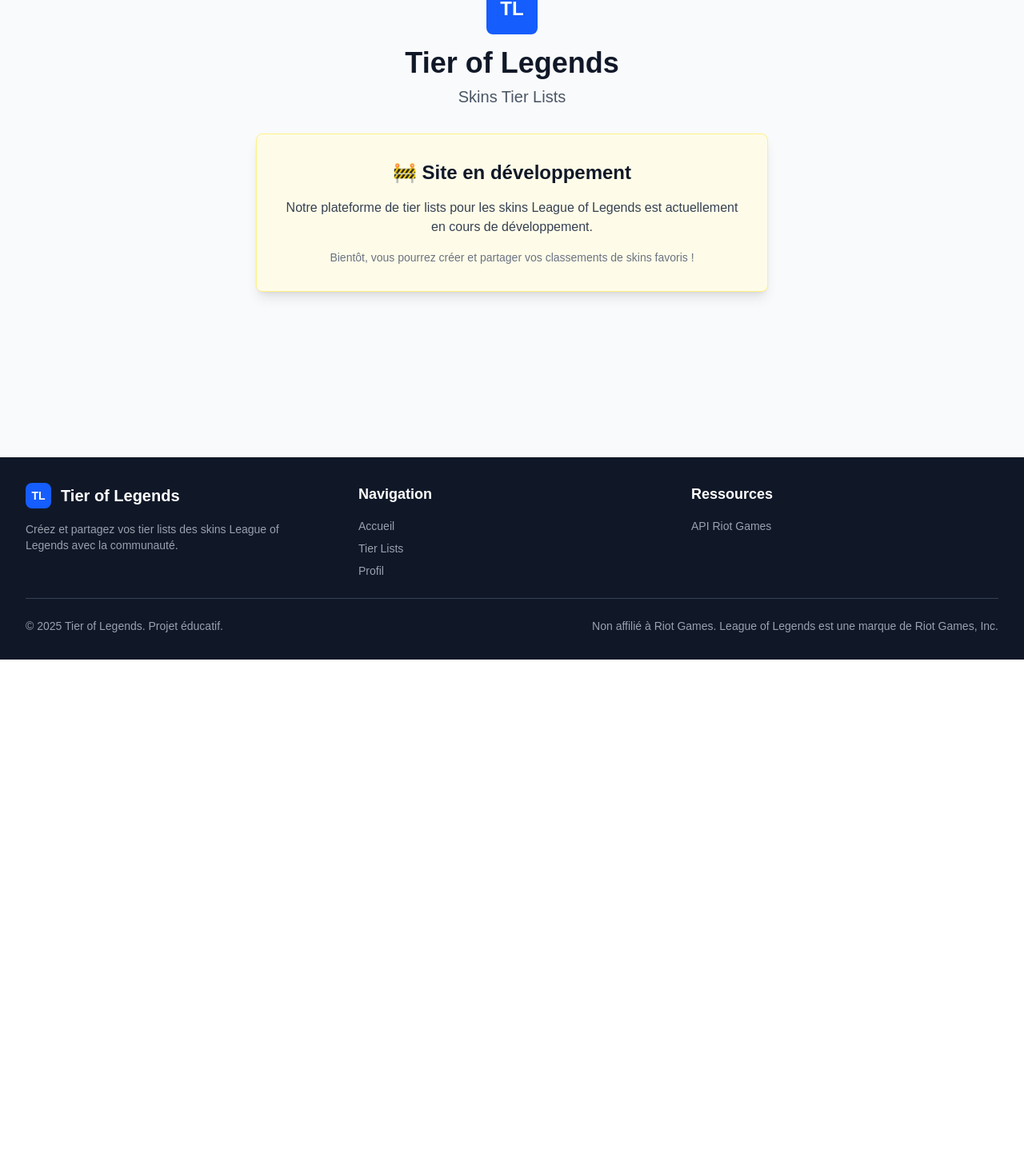
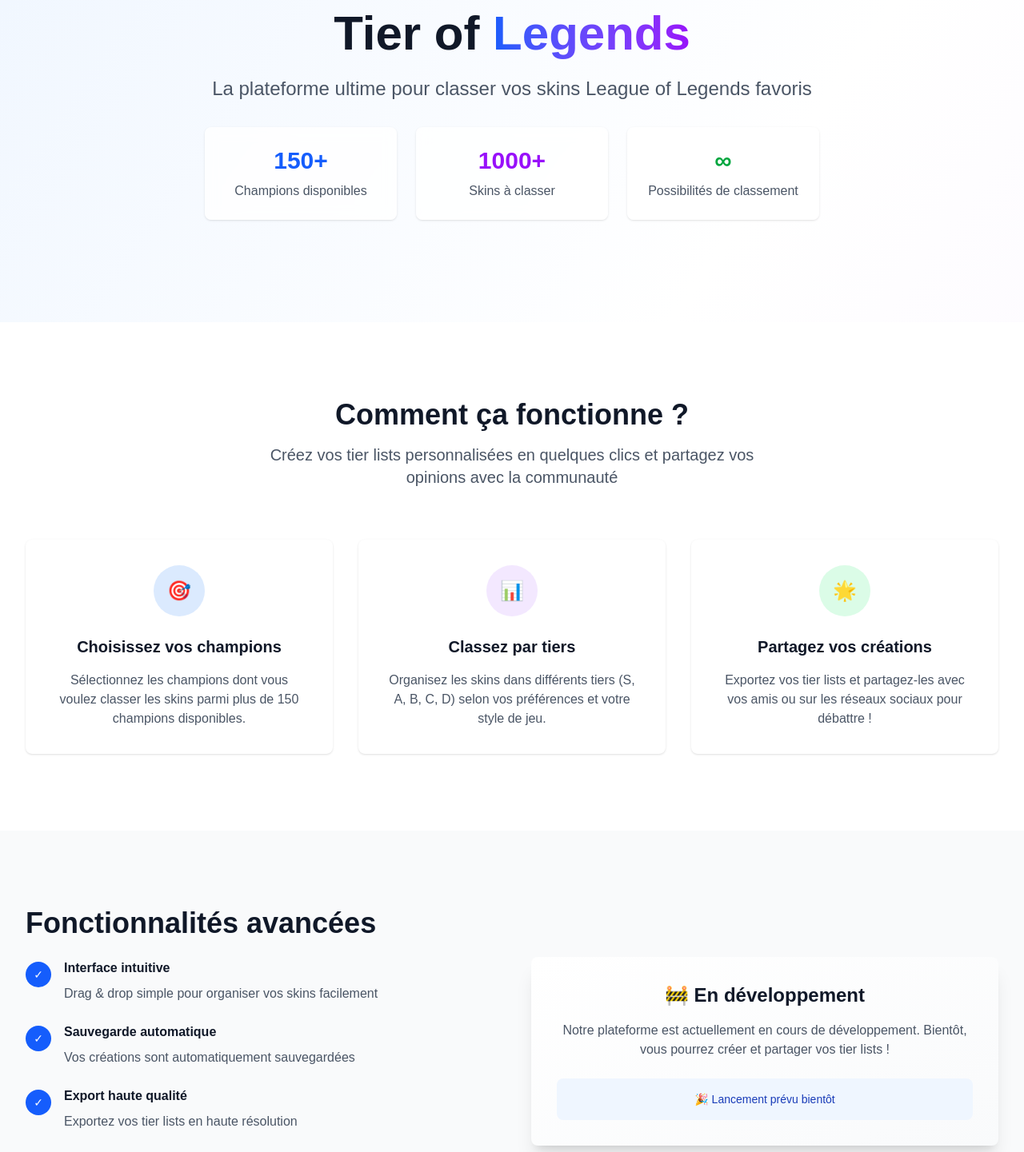
Before and after one commit to ThysmaJS/TierOfLegends, a Next.js app: page / in a window 1280 px wide. Shown: the part 292-1733 px from the top of the page at 80% size. Before the commit the page ends 1117 px from the top, so only its background shows below. Built offline with nearby package versions, Linux system fonts and the light colour scheme.

Commit message:
Revamp homepage layout with enhanced UI elements, new sections, and improved styling

```diff
--- a/src/app/page.tsx
+++ b/src/app/page.tsx
@@ -1,25 +1,158 @@
+import Link from 'next/link';
+import { Container } from '@/components/layout';
+import { Button, Card } from '@/components/ui';
+
 export default function Home() {
   return (
-    <div className="min-h-screen bg-gray-50 flex items-center justify-center">
-      <div className="text-center max-w-2xl mx-auto px-4">
+    <div className="min-h-screen bg-gradient-to-br from-blue-50 via-white to-purple-50">
+      {/* Hero Section */}
+      <section className="relative py-20 lg:py-32">
+        <Container>
+          <div className="text-center max-w-4xl mx-auto">
+            {/* Logo et titre principal */}
             <div className="mb-8">
-          <div className="w-16 h-16 bg-blue-600 rounded-lg flex items-center justify-center mx-auto mb-4">
-            <span className="text-white font-bold text-2xl">TL</span>
+              <div className="w-20 h-20 bg-gradient-to-br from-blue-600 to-purple-600 rounded-2xl flex items-center justify-center mx-auto mb-6 shadow-lg">
+                <span className="text-white font-bold text-3xl">TL</span>
               </div>
-          <h1 className="text-4xl font-bold text-gray-900 mb-2">Tier of Legends</h1>
-          <p className="text-xl text-gray-600">Skins Tier Lists</p>
+              <h1 className="text-5xl lg:text-6xl font-bold text-gray-900 mb-4 leading-tight">
+                Tier of <span className="bg-gradient-to-r from-blue-600 to-purple-600 bg-clip-text text-transparent">Legends</span>
+              </h1>
+              <p className="text-xl lg:text-2xl text-gray-600 mb-8">
+                La plateforme ultime pour classer vos skins League of Legends favoris
+              </p>
             </div>
 
-        <div className="bg-white rounded-lg shadow-lg p-8 border border-yellow-200 bg-yellow-50">
-          <h2 className="text-2xl font-semibold text-gray-900 mb-4">🚧 Site en développement</h2>
-          <p className="text-gray-700 mb-4">
-            Notre plateforme de tier lists pour les skins League of Legends est actuellement en cours de développement.
+            {/* Stats rapides */}
+            <div className="grid grid-cols-1 md:grid-cols-3 gap-6 max-w-3xl mx-auto">
+              <Card className="text-center border-0 bg-white/80 backdrop-blur-sm">
+                <div className="text-3xl font-bold text-blue-600 mb-2">150+</div>
+                <div className="text-gray-600">Champions disponibles</div>
+              </Card>
+              <Card className="text-center border-0 bg-white/80 backdrop-blur-sm">
+                <div className="text-3xl font-bold text-purple-600 mb-2">1000+</div>
+                <div className="text-gray-600">Skins à classer</div>
+              </Card>
+              <Card className="text-center border-0 bg-white/80 backdrop-blur-sm">
+                <div className="text-3xl font-bold text-green-600 mb-2">∞</div>
+                <div className="text-gray-600">Possibilités de classement</div>
+              </Card>
+            </div>
+          </div>
+        </Container>
+      </section>
+
+      {/* Section Concept */}
+      <section className="py-16 lg:py-24 bg-white">
+        <Container>
+          <div className="text-center mb-16">
+            <h2 className="text-3xl lg:text-4xl font-bold text-gray-900 mb-4">
+              Comment ça fonctionne ?
+            </h2>
+            <p className="text-xl text-gray-600 max-w-2xl mx-auto">
+              Créez vos tier lists personnalisées en quelques clics et partagez vos opinions avec la communauté
             </p>
-          <p className="text-sm text-gray-500">
-            Bientôt, vous pourrez créer et partager vos classements de skins favoris !
+          </div>
+
+          <div className="grid grid-cols-1 lg:grid-cols-3 gap-8">
+            <Card className="text-center p-8 hover:shadow-lg transition-shadow">
+              <div className="w-16 h-16 bg-blue-100 rounded-full flex items-center justify-center mx-auto mb-6">
+                <span className="text-2xl">🎯</span>
+              </div>
+              <h3 className="text-xl font-semibold text-gray-900 mb-4">Choisissez vos champions</h3>
+              <p className="text-gray-600">
+                Sélectionnez les champions dont vous voulez classer les skins parmi plus de 150 champions disponibles.
+              </p>
+            </Card>
+
+            <Card className="text-center p-8 hover:shadow-lg transition-shadow">
+              <div className="w-16 h-16 bg-purple-100 rounded-full flex items-center justify-center mx-auto mb-6">
+                <span className="text-2xl">📊</span>
+              </div>
+              <h3 className="text-xl font-semibold text-gray-900 mb-4">Classez par tiers</h3>
+              <p className="text-gray-600">
+                Organisez les skins dans différents tiers (S, A, B, C, D) selon vos préférences et votre style de jeu.
+              </p>
+            </Card>
+
+            <Card className="text-center p-8 hover:shadow-lg transition-shadow">
+              <div className="w-16 h-16 bg-green-100 rounded-full flex items-center justify-center mx-auto mb-6">
+                <span className="text-2xl">🌟</span>
+              </div>
+              <h3 className="text-xl font-semibold text-gray-900 mb-4">Partagez vos créations</h3>
+              <p className="text-gray-600">
+                Exportez vos tier lists et partagez-les avec vos amis ou sur les réseaux sociaux pour débattre !
+              </p>
+            </Card>
+          </div>
+        </Container>
+      </section>
+
+      {/* Section Fonctionnalités */}
+      <section className="py-16 lg:py-24 bg-gray-50">
+        <Container>
+          <div className="grid grid-cols-1 lg:grid-cols-2 gap-12 items-center">
+            <div>
+              <h2 className="text-3xl lg:text-4xl font-bold text-gray-900 mb-6">
+                Fonctionnalités avancées
+              </h2>
+              <div className="space-y-6">
+                <div className="flex items-start gap-4">
+                  <div className="w-8 h-8 bg-blue-600 rounded-full flex items-center justify-center flex-shrink-0 mt-1">
+                    <span className="text-white text-sm">✓</span>
+                  </div>
+                  <div>
+                    <h3 className="font-semibold text-gray-900 mb-2">Interface intuitive</h3>
+                    <p className="text-gray-600">Drag & drop simple pour organiser vos skins facilement</p>
+                  </div>
+                </div>
+                <div className="flex items-start gap-4">
+                  <div className="w-8 h-8 bg-blue-600 rounded-full flex items-center justify-center flex-shrink-0 mt-1">
+                    <span className="text-white text-sm">✓</span>
+                  </div>
+                  <div>
+                    <h3 className="font-semibold text-gray-900 mb-2">Sauvegarde automatique</h3>
+                    <p className="text-gray-600">Vos créations sont automatiquement sauvegardées</p>
+                  </div>
+                </div>
+                <div className="flex items-start gap-4">
+                  <div className="w-8 h-8 bg-blue-600 rounded-full flex items-center justify-center flex-shrink-0 mt-1">
+                    <span className="text-white text-sm">✓</span>
+                  </div>
+                  <div>
+                    <h3 className="font-semibold text-gray-900 mb-2">Export haute qualité</h3>
+                    <p className="text-gray-600">Exportez vos tier lists en haute résolution</p>
+                  </div>
+                </div>
+                <div className="flex items-start gap-4">
+                  <div className="w-8 h-8 bg-blue-600 rounded-full flex items-center justify-center flex-shrink-0 mt-1">
+                    <span className="text-white text-sm">✓</span>
+                  </div>
+                  <div>
+                    <h3 className="font-semibold text-gray-900 mb-2">Base de données complète</h3>
+                    <p className="text-gray-600">Tous les skins de League of Legends régulièrement mis à jour</p>
+                  </div>
+                </div>
+              </div>
+            </div>
+            <div className="relative">
+              <Card className="p-8 shadow-xl border-0 bg-gradient-to-br from-white to-gray-50">
+                <div className="text-center">
+                  <h3 className="text-2xl font-bold text-gray-900 mb-4">🚧 En développement</h3>
+                  <p className="text-gray-600 mb-6">
+                    Notre plateforme est actuellement en cours de développement.
+                    Bientôt, vous pourrez créer et partager vos tier lists !
+                  </p>
+                  <div className="bg-blue-50 p-4 rounded-lg">
+                    <p className="text-sm text-blue-800 font-medium">
+                      🎉 Lancement prévu bientôt
                     </p>
                   </div>
                 </div>
+              </Card>
+            </div>
+          </div>
+        </Container>
+      </section>
     </div>
   );
 }
```
Lines whose indentation alone changed are shown as unchanged.
